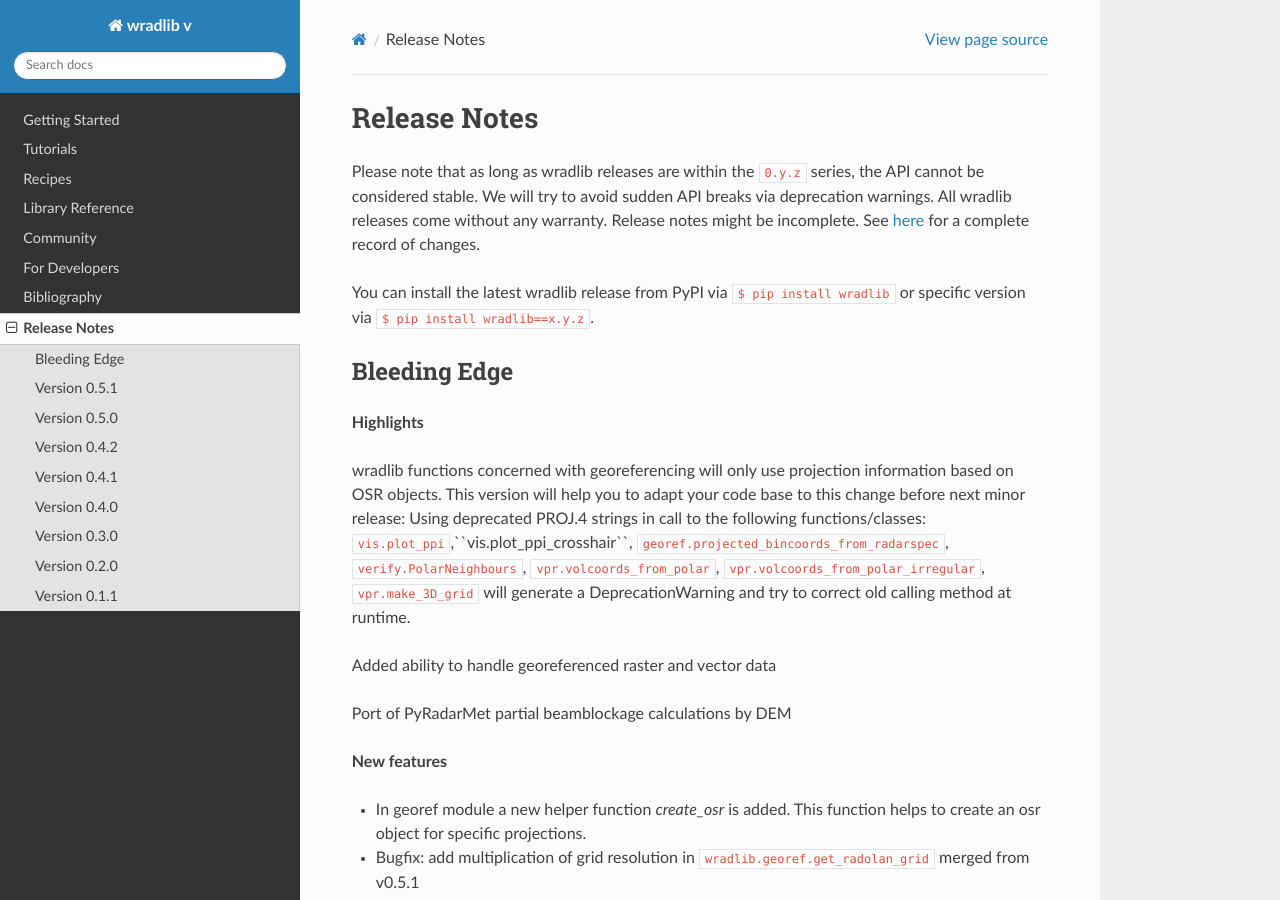
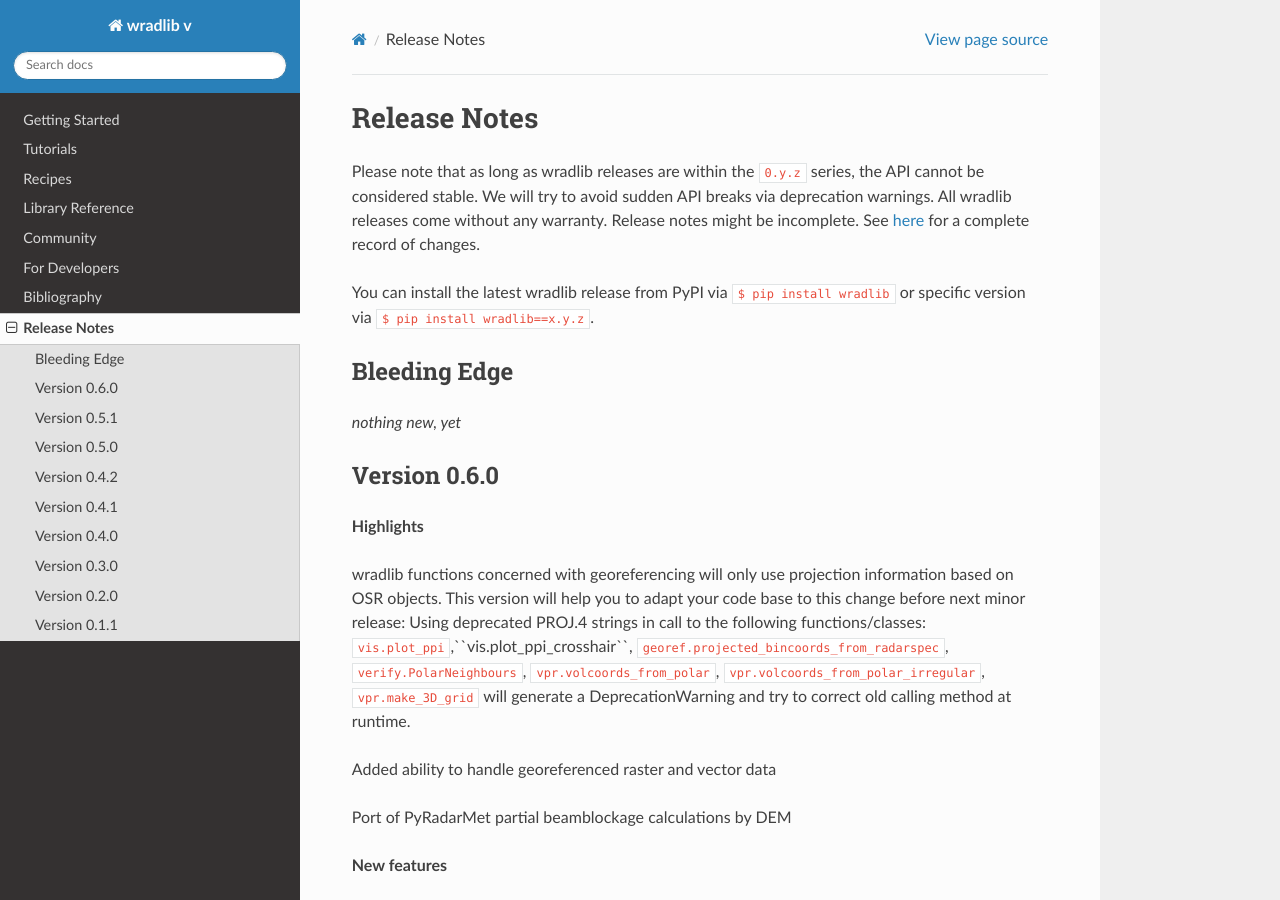
Before and after one commit to wradlib/wradlib-docs, a Sphinx documentation site: the page built from source/release_notes.rst, in a window 1280 px wide and 900 px high. Built offline with Sphinx 7.4.7 and the Read the Docs theme 2.0.0, drawn with Linux system fonts in a browser that asks for light colours.

Commit message:
MAINT: Set version from 0_5_1 to 0_6_0 and updated release notes accordingly.

```diff
--- a/source/release_notes.rst
+++ b/source/release_notes.rst
@@ -7,6 +7,12 @@
 
 
 Bleeding Edge
+-------------
+
+*nothing new, yet*
+
+
+Version 0.6.0
 -------------
 
 **Highlights**
```
